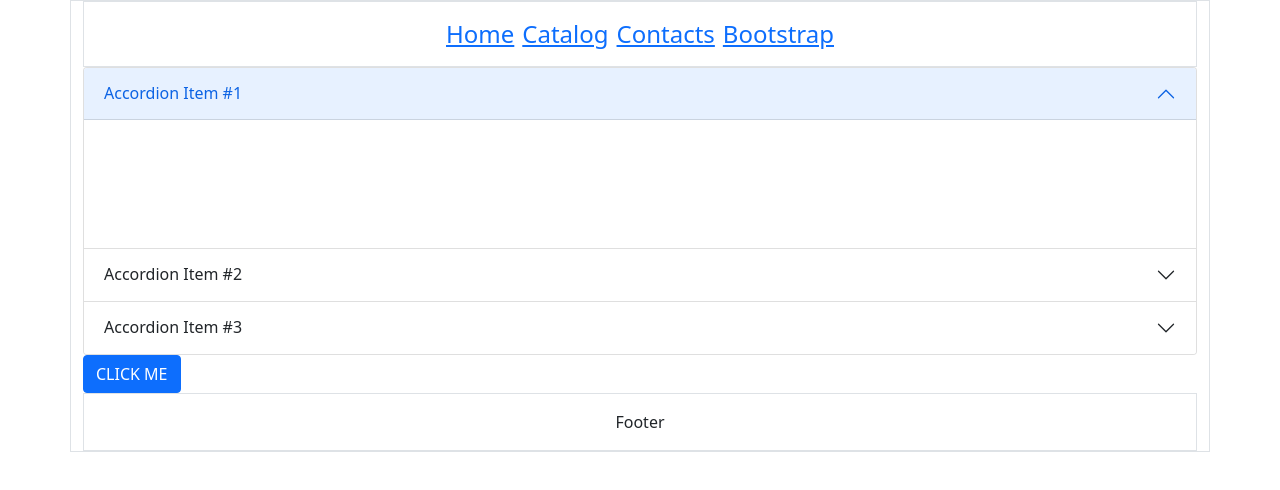
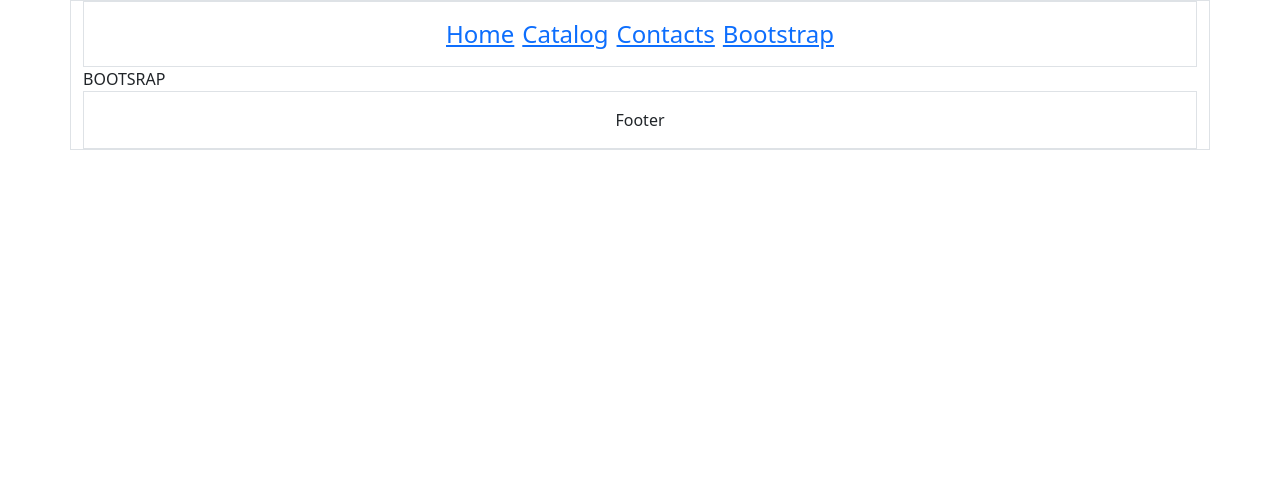
Before and after one commit to valerioacerbis/hello-next, a Next.js app: page /bootstrap in a window 1280 px wide. Shown: the top 490 px of the page. Built offline with nearby package versions, Linux system fonts and the light colour scheme.

Commit message:
remove-boostrap-test

```diff
--- a/pages/bootstrap.tsx
+++ b/pages/bootstrap.tsx
@@ -27,64 +27,8 @@
                 onError={onError}
             />
 
-            <div className="accordion" id="accordionExample">
-                <div className="accordion-item">
-                    <h2 className="accordion-header" id="headingOne">
-                        <button className="accordion-button" type="button" data-bs-toggle="collapse" data-bs-target="#collapseOne"
-                            aria-expanded="true" aria-controls="collapseOne">
-                            Accordion Item #1
-                        </button>
-                    </h2>
-                    <div id="collapseOne" className="accordion-collapse collapse show" aria-labelledby="headingOne"
-                        data-bs-parent="#accordionExample">
-                        <div className="accordion-body">
-                            <strong>This is the first item's accordion body.</strong> It is shown by default, until the collapse
-                            plugin adds the appropriate classes that we use to style each element. These classes control the overall
-                            appearance, as well as the showing and hiding via CSS transitions. You can modify any of this with custom
-                            CSS or overriding our default variables. It's also worth noting that just about any HTML can go within
-                            the <code>.accordion-body</code>, though the transition does limit overflow.
-                        </div>
-                    </div>
-                </div>
-                <div className="accordion-item">
-                    <h2 className="accordion-header" id="headingTwo">
-                        <button className="accordion-button collapsed" type="button" data-bs-toggle="collapse"
-                            data-bs-target="#collapseTwo" aria-expanded="false" aria-controls="collapseTwo">
-                            Accordion Item #2
-                        </button>
-                    </h2>
-                    <div id="collapseTwo" className="accordion-collapse collapse" aria-labelledby="headingTwo"
-                        data-bs-parent="#accordionExample">
-                        <div className="accordion-body">
-                            <strong>This is the second item's accordion body.</strong> It is hidden by default, until the collapse
-                            plugin adds the appropriate classes that we use to style each element. These classes control the overall
-                            appearance, as well as the showing and hiding via CSS transitions. You can modify any of this with custom
-                            CSS or overriding our default variables. It's also worth noting that just about any HTML can go within
-                            the <code>.accordion-body</code>, though the transition does limit overflow.
-                        </div>
-                    </div>
-                </div>
-                <div className="accordion-item">
-                    <h2 className="accordion-header" id="headingThree">
-                        <button className="accordion-button collapsed" type="button" data-bs-toggle="collapse"
-                            data-bs-target="#collapseThree" aria-expanded="false" aria-controls="collapseThree">
-                            Accordion Item #3
-                        </button>
-                    </h2>
-                    <div id="collapseThree" className="accordion-collapse collapse" aria-labelledby="headingThree"
-                        data-bs-parent="#accordionExample">
-                        <div className="accordion-body">
-                            <strong>This is the third item's accordion body.</strong> It is hidden by default, until the collapse
-                            plugin adds the appropriate classes that we use to style each element. These classes control the overall
-                            appearance, as well as the showing and hiding via CSS transitions. You can modify any of this with custom
-                            CSS or overriding our default variables. It's also worth noting that just about any HTML can go within
-                            the <code>.accordion-body</code>, though the transition does limit overflow.
-                        </div>
-                    </div>
-                </div>
-            </div>
+            BOOTSRAP
 
-            <button className="btn btn-primary">CLICK ME</button>
         </>
     )
 }
```
